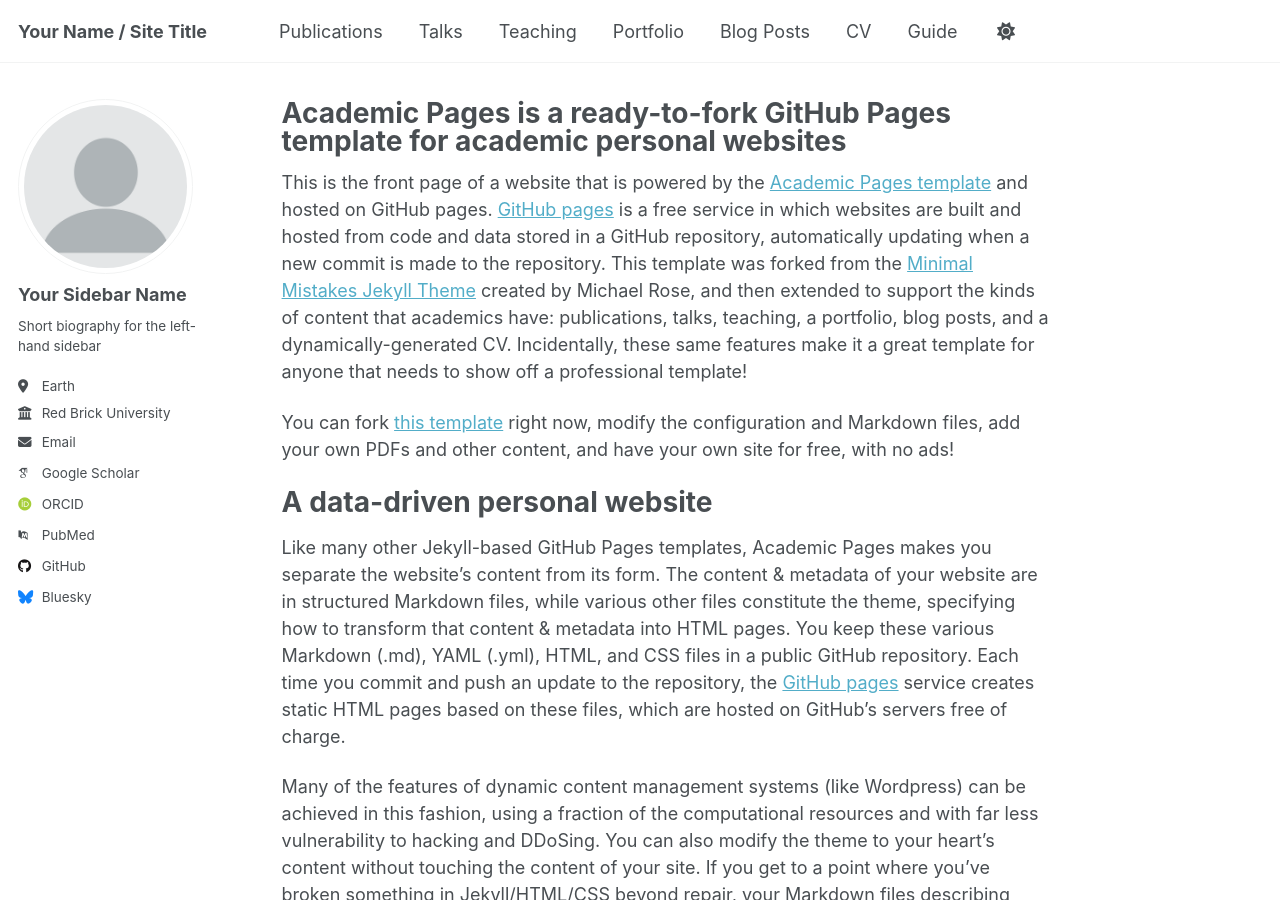
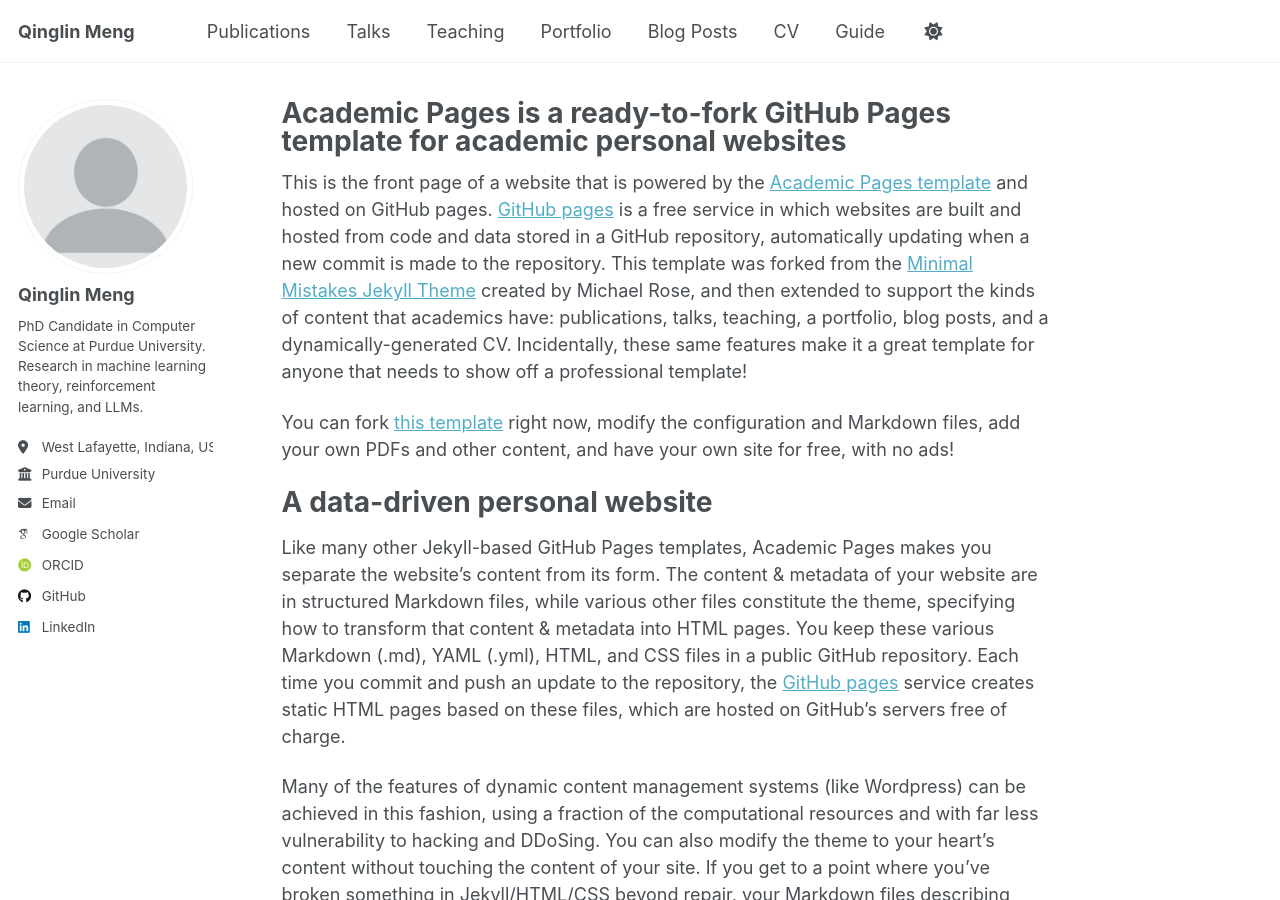
Before and after one commit to QLMeng2025/QLMeng2025.github.io, a Jekyll site: the page built from _pages/about.md, in a window 1280 px wide and 900 px high. Built offline with Jekyll 4.4.1, drawn with Linux system fonts in a browser that asks for light colours; some web fonts are replaced; a script that is not in the unit is left out; a file with an impossible date is left out.

Commit message:
Update personal details in _config.yml
Updated personal information including name, title, description, and social media links.

```diff
--- a/_config.yml
+++ b/_config.yml
@@ -9,11 +9,11 @@
 # Basic Site Settings
 locale                   : "en-US"
 site_theme               : "default" # Currently available options are "default", "air"
-title                    : "Your Name / Site Title"
+title                    : "Qinglin Meng"
 title_separator          : "-"
 name                     : &name "Your Name"
-description              : &description "personal description"
-url                      : https://academicpages.github.io # the base hostname & protocol for your site e.g. "https://[your GitHub username].github.io" or if you already have some other page hosted on Github then use "https://[your GitHub username].github.io/[Your Repo Name]"
+description              : &description "PhD Candidate in Computer Science at Purdue University"
+url                      : https://QLMeng2025.github.io # the base hostname & protocol for your site e.g. "https://[your GitHub username].github.io" or if you already have some other page hosted on Github then use "https://[your GitHub username].github.io/[Your Repo Name]"
 baseurl                  : "" # the subpath of your site, e.g. "/blog"
 repository               : "academicpages/academicpages.github.io"
 
@@ -23,23 +23,23 @@ repository               : "academicpages/academicpages.github.io"
 author:
   # Biographic information
   avatar           : "profile.png"
-  name             : "Your Sidebar Name"
+  name             : "Qinglin Meng"
   pronouns         : # example: "she/her"
-  bio              : "Short biography for the left-hand sidebar"
-  location         : "Earth"
-  employer         : "Red Brick University"
+  bio              : "PhD Candidate in Computer Science at Purdue University. Research in machine learning theory, reinforcement learning, and LLMs."
+  location         : "West Lafayette, Indiana, USA"
+  employer         : "Purdue University"
   uri              : # URL
-  email            : "none@example.org"
+  email            : "qinglinmeng.work@gmail.com"
 
   # Academic websites
   academia         : # URL
   arxiv            : # URL - Update with the correct link to your profile
-  googlescholar    : "https://scholar.google.com/citations?user=PS_CX0AAAAAJ"
+  googlescholar    : "https://scholar.google.com/citations?user=XpbUfTsAAAAJ&hl"
   inspire-hep      : # URL
   impactstory      : # URL
-  orcid            : "http://orcid.org/yourorcidurl"
+  orcid            : "http://orcid.org/0009-0008-5218-9008"
   semantic         : # URL
-  pubmed           : "https://www.ncbi.nlm.nih.gov/pubmed/?term=john+snow"
+  pubmed           : #"https://www.ncbi.nlm.nih.gov/pubmed/?term=john+snow"
   researchgate     : # URL
   scopus           : # URL
 
@@ -47,13 +47,13 @@ author:
   bitbucket        : # Username - Update with your username on the site
   codepen          : # Username
   dribbble         : # Username
-  github           : "academicpages"
+  github           : "QLMeng2025"
   kaggle           : # Username
   stackoverflow    : # User number or user number and name (i.e., use "1" or "1/jeff-atwood")
 
   # Social media
   artstation       : # Username
-  bluesky          : "bsky.app" # Replace this with you Bluesky username
+  bluesky          : #"bsky.app" # Replace this with you Bluesky username
   facebook         : # Username
   flickr           : # Username
   foursquare       : # Username
@@ -62,7 +62,7 @@ author:
   keybase          : # Username
   instagram        : # Username
   lastfm           : # Username
-  linkedin         : # Username
+  linkedin         : "qinglin-meng-544295137"
   mastodon         : # URL
   medium           : # URL
   pinterest        : # Username
```
